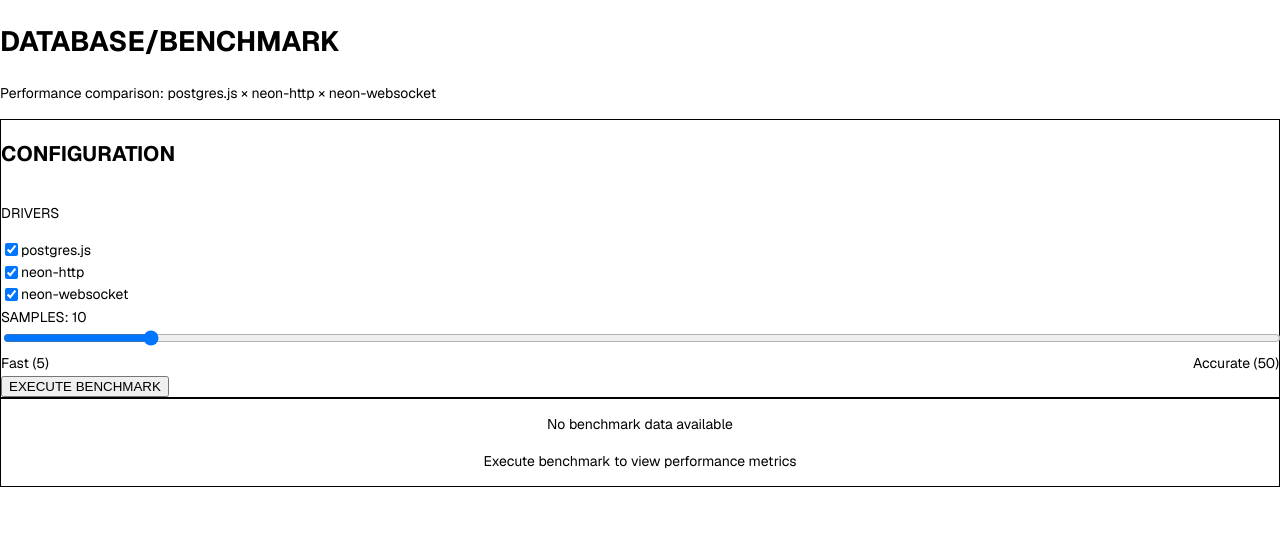
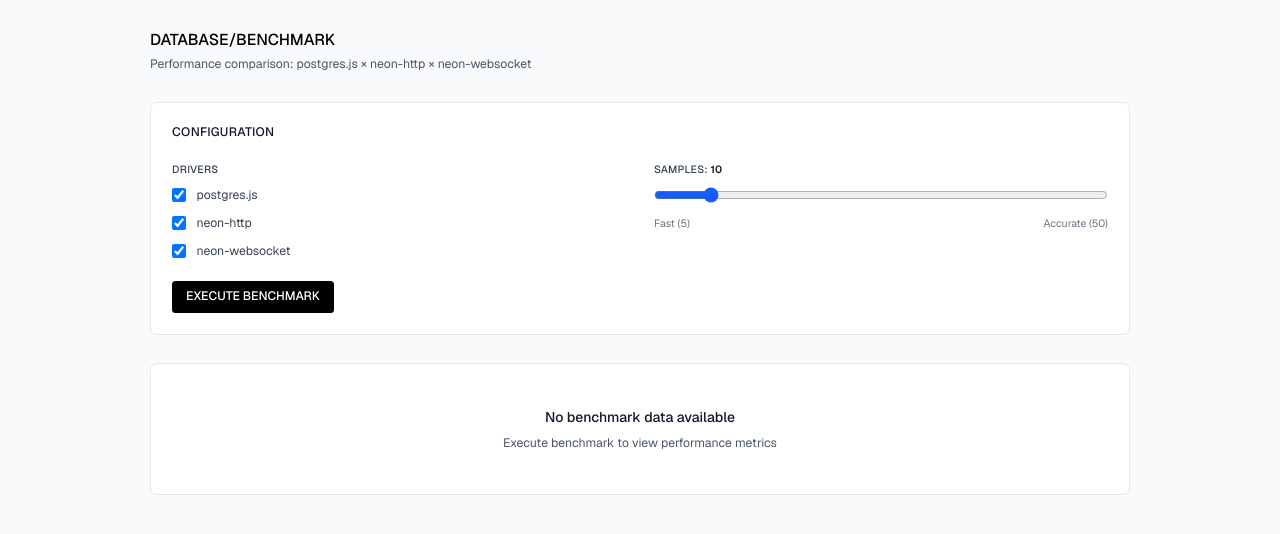
Before and after one commit to steipete/bench, a Next.js app: page / in a window 1280 px wide. Shown: the top 534 px of the page. Built offline with nearby package versions, Linux system fonts and the light colour scheme.

Commit message:
Fix Tailwind v4 CSS import syntax
- Replace @tailwind directives with @import "tailwindcss"
- Add @config directive to point to tailwind.config.ts
- Wrap custom styles in @layer base block
- Match exact Tailwind v4 syntax from Sweetistics project

```diff
--- a/src/styles/globals.css
+++ b/src/styles/globals.css
@@ -1,7 +1,7 @@
-@tailwind base;
-@tailwind components;
-@tailwind utilities;
+@import "tailwindcss";
+@config "../../tailwind.config.ts";
 
+@layer base {
   html,
   body {
     padding: 0;
@@ -16,3 +16,4 @@
   * {
     box-sizing: border-box;
   }
+}
```
Lines whose indentation alone changed are shown as unchanged.
